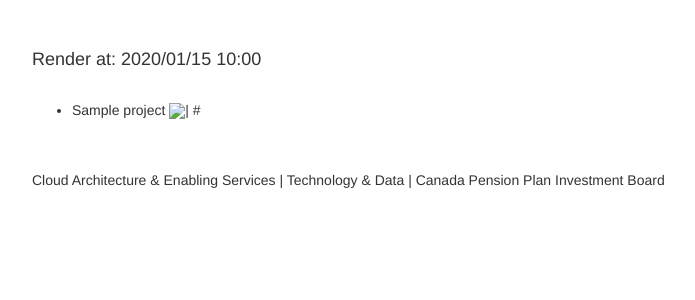
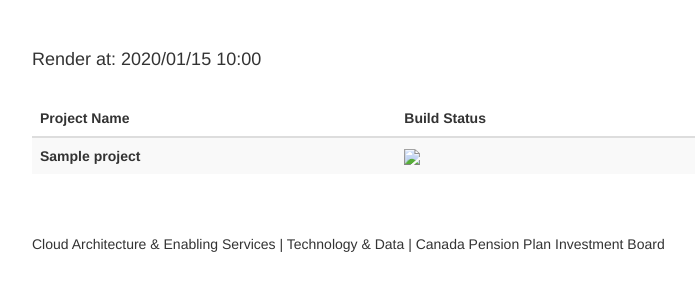
Before and after one commit to c4po/codebuild-status, a Flask app: template templates/template.html in a window 1280 px wide. Shown: the part 52-352 px from the top of the page, without its empty margins (273-968 px from the left). Run offline with Flask 2, Linux system fonts and the light colour scheme; the template is opened without the code that fills it: most values are stand-ins (such as "Sample title", 1, 10 or a date in 2020); some libraries are stand-ins or nearby versions.

Commit message:
use table

```diff
--- a/templates/template.html
+++ b/templates/template.html
@@ -10,11 +10,24 @@
 {% block content %}
   <h4>Render at: {{ current_time | datetimefilter }}</h4>
   <br>
-  <ul>
+
+<table class="table table-sm table-striped">
+  <thead>
+    <tr>
+      <th scope="col">Project Name</th>
+      <th scope="col">Build Status</th>
+    </tr>
+  </thead>
+  <tbody>
     {% for project in projects %}
-    <li>{{project.name}} <img src="{{project.badge_url}}">| {{project.badge_url}} </li>
+    <tr>
+      <th>{{project.name}}</th>
+      <td><img id="{{project.name}}" src="{{project.badge_url}}"></td>
+    </tr>
     {% endfor %}
-  </ul>
+  <tbody>
+</table>
+
   <br>
 {% endblock %}
 {% block footer %}
```
